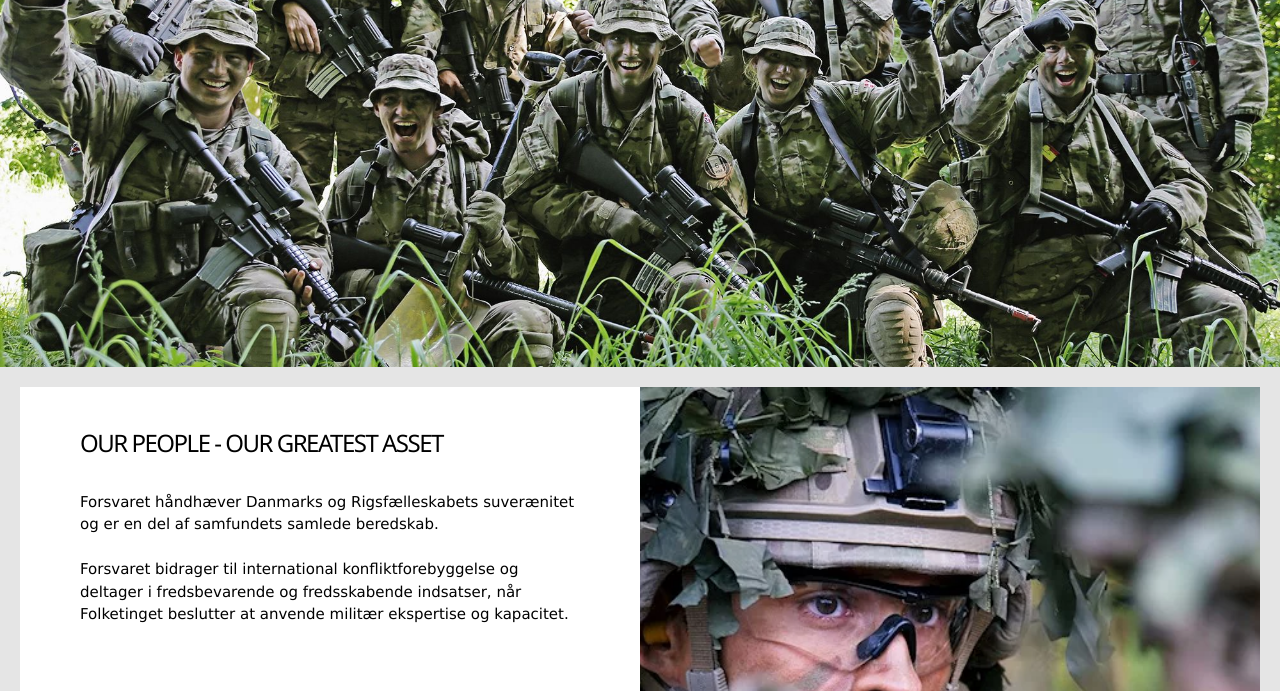
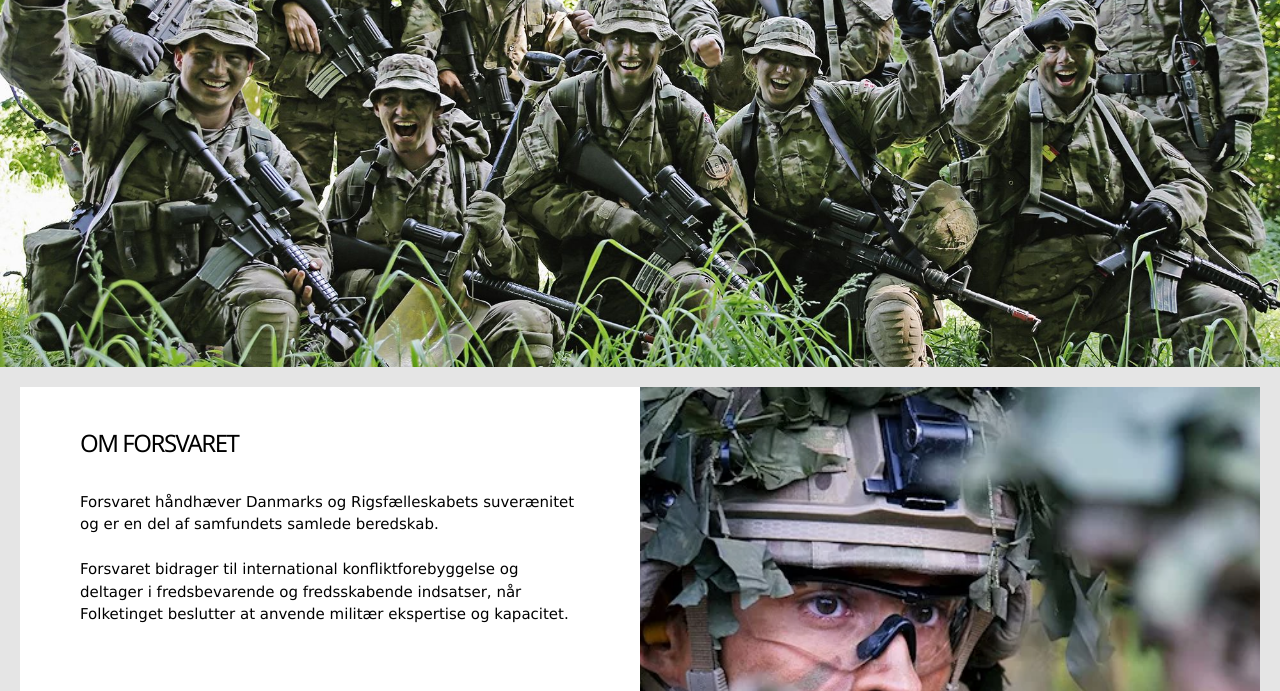
Before and after one commit to Pratheeskumar/-2.-sem-projekt-kodning-Gruppe-11, a plain HTML site: page Bolierplate/om.html in a window 1280 px wide. Shown: the part 409-1100 px from the top of the page. Drawn offline with nearby package versions, Linux system fonts and the light colour scheme.

Commit message:
Update om.html

```diff
--- a/Bolierplate/om.html
+++ b/Bolierplate/om.html
@@ -68,7 +68,7 @@
       <li><a href="arkiv.html"></i><span>PROFIL ARKIV</span></a></li> </ul></div></div>
     <div class="grid-xs-4" style="width: 100%; background-color:#E5E5E5; height: 80vh; background-image: url(vaerne.jpg); background-size: cover;"> <div class="text" style="width: 80%;padding-top: 20vh; padding-left: 10vh; font-family: Verdana; font-weight: bolder; color:#FFF;"><h1 style="font-size: 5vw;background-color: black; width: auto;">OM ARTILLERIREGIMENTET</h1></div></div>
     <div class="grid-xs-4" style="width: 100%; height: 160vh; padding: 20px; background-color: #E5E5E5;">
-    <div class="leftboxom" style="width:50%; height: 80vh; background-color: #FFF; padding: 60px; padding-top: 30px; float:left;"><h3>OUR PEOPLE - OUR GREATEST ASSET</h3><br>
+    <div class="leftboxom" style="width:50%; height: 80vh; background-color: #FFF; padding: 60px; padding-top: 30px; float:left;"><h3>OM FORSVARET</h3><br>
       Forsvaret håndhæver Danmarks og Rigsfælleskabets suverænitet og er en del af samfundets samlede beredskab.<br><br> Forsvaret bidrager til international konfliktforebyggelse og deltager i fredsbevarende og fredsskabende indsatser, når Folketinget beslutter at anvende militær ekspertise og kapacitet.
 </div>
   <div class="rightboxom" style="width:50%; height: 80vh; background-color: #FFF; background-image: url(hero.webp); float:left; background-position: center; background-size: cover;"> </div>
```
